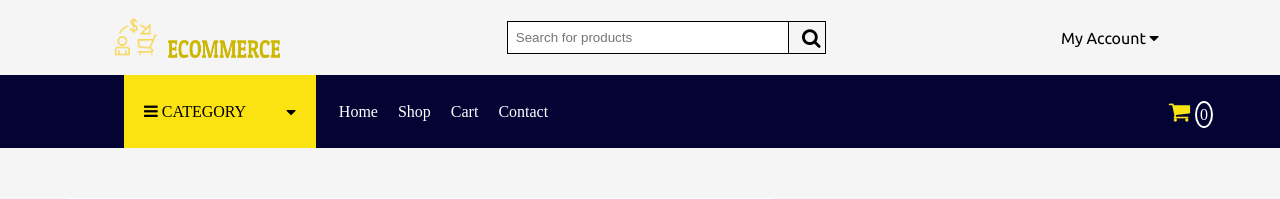
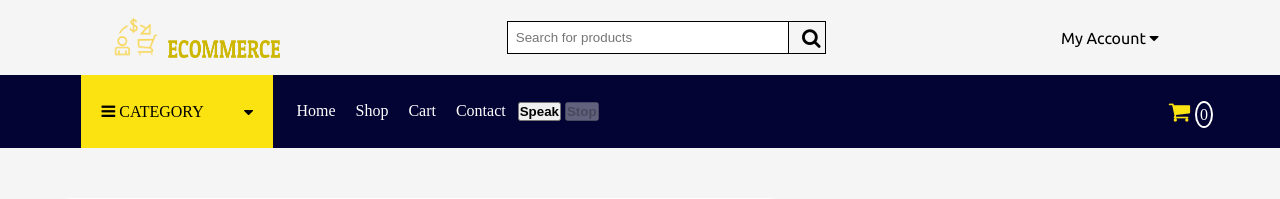
Before and after one commit to Raxan7/SupermarketSmartCartSystem, a Django app: template store/templates/cart.html in a window 1280 px wide. Shown: the top 199 px of the page. Run offline with Django 4.2, Linux system fonts and the light colour scheme; the template is opened without the code that fills it: values that come from a table or form of the project are taken from there, others are empty; data comes from the database, SQL or seed files in the repository; some libraries are stand-ins or nearby versions.

Commit message:
Added buttons and a custom redirect

```diff
--- a/store/templates/cart.html
+++ b/store/templates/cart.html
@@ -135,6 +135,8 @@
                   </div>
                 </li>
                 <li><a href="/">Contact</a></li>
+                <button id="recordButton"><strong>Speak</strong></button>
+                <button id="stopButton" disabled><strong>Stop</strong></button>
               </ul>
             </div>
           </div>
--- a/store/views.py
+++ b/store/views.py
@@ -69,7 +69,8 @@ def add_to_cart(request, product_id):
             cart_item.save()
             messages.info(request, "Product added to cart successfully.")
         # Return a JsonResponse indicating success
-        return JsonResponse({"status": "success"})
+        # return JsonResponse({"status": "success"})
+        return redirect(reverse("store:Cart"))
     else:
         # Inform the user that they need to log in and redirect to the 'Sign In' page
         messages.info(request, "You need to login first.")
```
